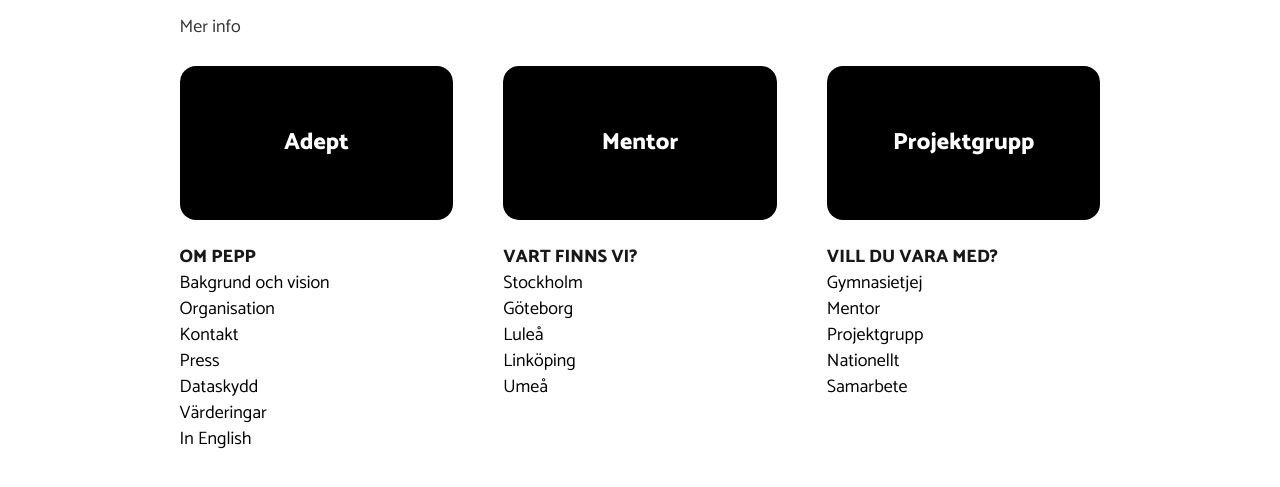
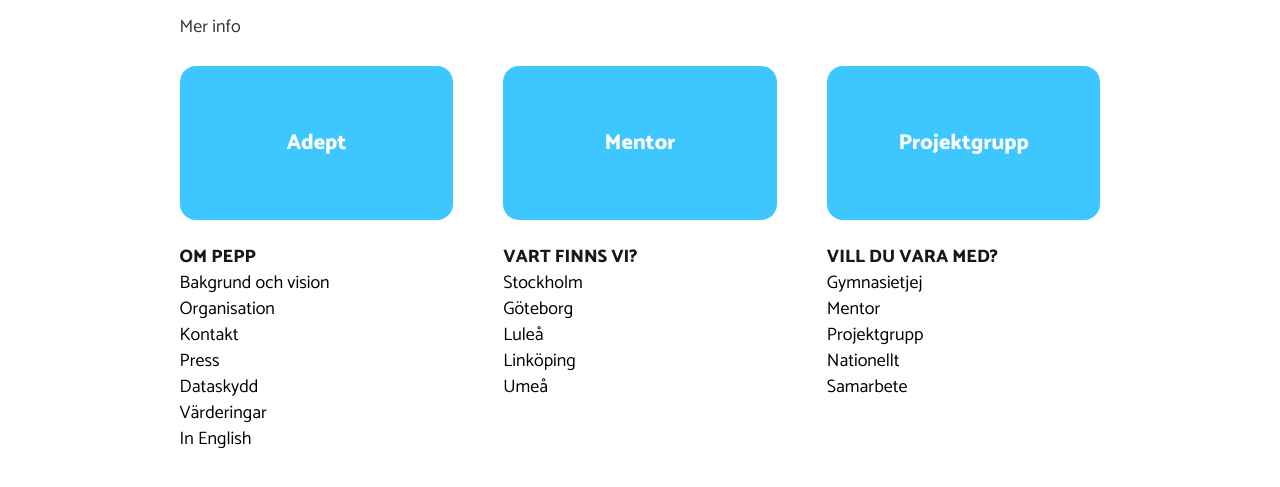
Before and after one commit to PeppTeam/website, a Gatsby site: page /ansok in a window 1280 px wide. Shown: the part 181-668 px from the top of the page. Built offline with nearby package versions, Linux system fonts and the light colour scheme; Gatsby itself is replaced by a stand-in of ours.

Commit message:
Hover animation

```diff
--- a/package.json
+++ b/package.json
@@ -20,7 +20,8 @@
     "prop-types": "^15.7.2",
     "react": "^16.8.6",
     "react-dom": "^16.8.6",
-    "react-helmet": "^5.2.1"
+    "react-helmet": "^5.2.1",
+    "styled-components": "^4.3.2"
   },
   "devDependencies": {
     "prettier": "^1.18.2"
--- /dev/null
+++ b/src/components/actions.js
@@ -0,0 +1,14 @@
+import React from "react"
+import { Link } from "gatsby"
+import styled from "styled-components"
+
+export const Clickable = styled(Link)`
+  text-decoration: none;
+  width: 100%;
+  color: inherit;
+  transition: 0.2s ease-in-out;
+
+  &:hover {
+    transform: scale(1.02);
+  }
+`
--- a/src/components/card.js
+++ b/src/components/card.js
@@ -1,17 +1,14 @@
 import React from "react"
-import { Link } from "gatsby"
+import styled from "styled-components"
+import { Clickable } from "../components/actions"
 
-export const Card = ({ slug, title }) => (
-  <Link
-    to={`/${slug}`}
-    style={{ textDecoration: "none", color: "black", width: "100%" }}
-  >
+const Ratio = ({ children }) => (
   <div
     style={{
       borderRadius: "16px",
       overflow: "hidden",
       width: "100%",
-        backgroundColor: "black",
+      backgroundColor: "#3EC6FF",
 
       paddingTop: "56.25%",
       position: "relative",
@@ -29,18 +26,23 @@
         right: 0,
       }}
     >
-        <p
-          style={{
-            fontFamily: "Catamaran",
-            fontWeight: 800,
-            color: "white",
-            margin: 0,
-            fontSize: "1.3em",
-          }}
-        >
-          {title}
-        </p>
+      {children}
     </div>
   </div>
-  </Link>
 )
+
+const Title = styled.p`
+  margin: 0;
+  font-family: "Catamaran";
+  font-weight: 800;
+  color: white;
+  font-size: 1.2em;
+`
+
+export const Card = ({ slug, title }) => (
+  <Clickable to={`/${slug}`}>
+    <Ratio>
+      <Title>{title}</Title>
+    </Ratio>
+  </Clickable>
+)
```
Also changed, not shown: src/components/partner.js (+14 -2 lines), src/components/post.js (+3 -5 lines), src/templates/group.js (+25 -20 lines), 1 other file. Lines whose indentation alone changed are shown as unchanged.
